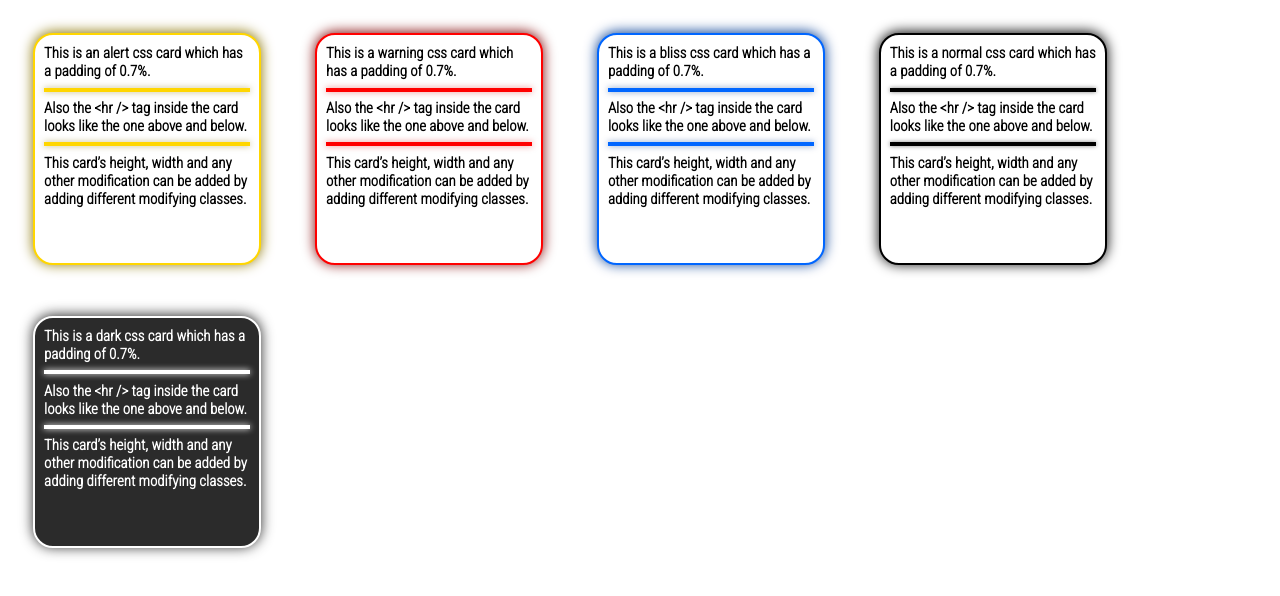
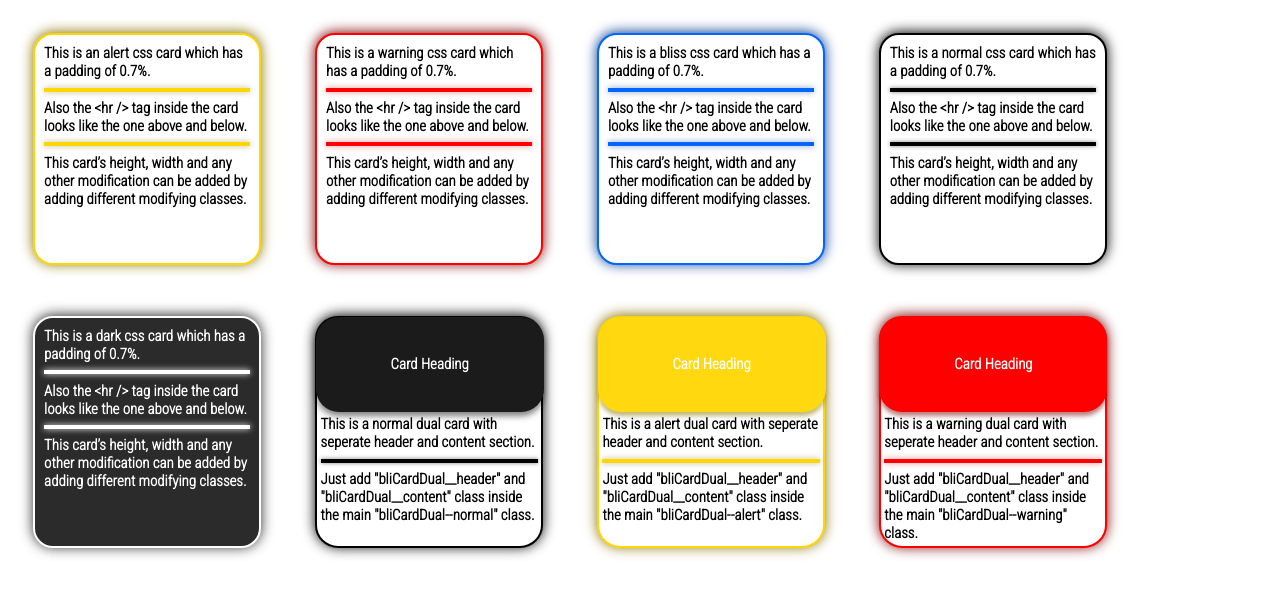
Before and after one commit to reel-pre/blirWe--css, a plain HTML site: page public/index.html in a window 1280 px wide. Drawn offline with Linux system fonts and the light colour scheme.

Commit message:
Dual card added

```diff
--- a/blirwe.main.css
+++ b/blirwe.main.css
@@ -100,3 +100,122 @@ height: 232px;
     border: 2px solid #FFFFFF;
     box-shadow: 0px 0px 6px #FFFFFF;
 }
+
+.bliCardDual--normal{
+    margin:2%;
+    display:inline-block;
+    vertical-align: middle;
+    padding: 0%;
+    width: 228px;
+    height: 232px;
+    background: #FFFFFF;
+    border: 2px solid #000000;
+    box-shadow: 0px -1px 13px #000000;
+    border-radius: 23px;
+}
+
+.bliCardDual--normal hr{
+    background-color:#000000 ;
+    border: 2px solid #000000;
+    box-shadow: 0px 0px 4px rgba(0, 0, 0, 0.5);
+}
+
+
+.bliCardDual--normal .bliCardDual__header{
+display: flex;
+align-items: center;
+justify-content: center;
+margin: -1px -1.5px;
+left: 0px;
+width: 228px;
+height: 95px;
+background: #1b1b1b;
+color: white;
+border-radius: 23px;
+box-shadow: 0px 4px 6px rgba(0, 0, 0, 0.5);
+}
+
+.bliCardDual--normal .bliCardDual__content{
+  margin: 2% 1.5%;
+}
+
+
+
+.bliCardDual--alert{
+    margin:2%;
+    display:inline-block;
+    vertical-align: middle;
+    padding: 0%;
+    width: 228px;
+    height: 232px;
+    background: #FFFFFF;
+    border: 2px solid #FFD600;
+    box-shadow: 0px -1px 13px #8A7400;
+    border-radius: 23px;
+}
+
+.bliCardDual--alert hr{
+    background-color:#FFD600 ;
+    border: 2px solid #FFD600;
+    box-shadow: 0px 0px 6px rgba(138, 116, 0, 0.5);
+}
+
+
+.bliCardDual--alert .bliCardDual__header{
+display: flex;
+align-items: center;
+justify-content: center;
+margin: -1px -1.5px;
+left: 0px;
+width: 228px;
+height: 95px;
+background: #FFD810;
+color: white;
+border-radius: 23px;
+box-shadow: 0px 4px 4px rgba(138, 116, 0, 0.5);
+}
+
+.bliCardDual--alert .bliCardDual__content{
+  margin: 2% 1.5%;
+}
+
+
+
+
+.bliCardDual--warning{
+    margin:2%;
+    display:inline-block;
+    vertical-align: middle;
+    padding: 0%;
+    width: 228px;
+    height: 232px;
+    background: #FFFFFF;
+    border: 2px solid #FF0000;
+    box-shadow: 0px -1px 13px #7E0000;
+    border-radius: 23px;
+}
+
+.bliCardDual--warning hr{
+    background-color:#FF0000;
+    border: 2px solid #FF0000;
+    box-shadow: 0px 0px 6px rgba(224, 21, 21, 0.5);
+}
+
+
+.bliCardDual--warning .bliCardDual__header{
+display: flex;
+align-items: center;
+justify-content: center;
+margin: -1px -1.5px;
+left: 0px;
+width: 228px;
+height: 95px;
+background: #FF0000;
+color: white;
+border-radius: 23px;
+box-shadow: 0px 4px 4px rgba(126, 0, 0, 0.5);
+}
+
+.bliCardDual--warning .bliCardDual__content{
+  margin: 2% 1.5%;
+}
--- a/public/blirwe.main.css
+++ b/public/blirwe.main.css
@@ -109,3 +109,124 @@ height: 232px;
     border: 2px solid #FFFFFF;
     box-shadow: 0px 0px 6px #FFFFFF;
 }
+
+
+
+.bliCardDual--normal{
+    margin:2%;
+    display:inline-block;
+    vertical-align: middle;
+    padding: 0%;
+    width: 228px;
+    height: 232px;
+    background: #FFFFFF;
+    border: 2px solid #000000;
+    box-shadow: 0px -1px 13px #000000;
+    border-radius: 23px;
+}
+
+.bliCardDual--normal hr{
+    background-color:#000000 ;
+    border: 2px solid #000000;
+    box-shadow: 0px 0px 4px rgba(0, 0, 0, 0.5);
+}
+
+
+.bliCardDual--normal .bliCardDual__header{
+display: flex;
+align-items: center;
+justify-content: center;
+margin: -1px -1.5px;
+left: 0px;
+width: 228px;
+height: 95px;
+background: #1b1b1b;
+color: white;
+border-radius: 23px;
+box-shadow: 0px 4px 6px rgba(0, 0, 0, 0.5);
+}
+
+.bliCardDual--normal .bliCardDual__content{
+  margin: 2% 1.5%;
+}
+
+
+
+.bliCardDual--alert{
+    margin:2%;
+    display:inline-block;
+    vertical-align: middle;
+    padding: 0%;
+    width: 228px;
+    height: 232px;
+    background: #FFFFFF;
+    border: 2px solid #FFD600;
+    box-shadow: 0px -1px 13px #8A7400;
+    border-radius: 23px;
+}
+
+.bliCardDual--alert hr{
+    background-color:#FFD600 ;
+    border: 2px solid #FFD600;
+    box-shadow: 0px 0px 6px rgba(138, 116, 0, 0.5);
+}
+
+
+.bliCardDual--alert .bliCardDual__header{
+display: flex;
+align-items: center;
+justify-content: center;
+margin: -1px -1.5px;
+left: 0px;
+width: 228px;
+height: 95px;
+background: #FFD810;
+color: white;
+border-radius: 23px;
+box-shadow: 0px 4px 4px rgba(138, 116, 0, 0.5);
+}
+
+.bliCardDual--alert .bliCardDual__content{
+  margin: 2% 1.5%;
+}
+
+
+
+
+.bliCardDual--warning{
+    margin:2%;
+    display:inline-block;
+    vertical-align: middle;
+    padding: 0%;
+    width: 228px;
+    height: 232px;
+    background: #FFFFFF;
+    border: 2px solid #FF0000;
+    box-shadow: 0px -1px 13px #7E0000;
+    border-radius: 23px;
+}
+
+.bliCardDual--warning hr{
+    background-color:#FF0000;
+    border: 2px solid #FF0000;
+    box-shadow: 0px 0px 6px rgba(224, 21, 21, 0.5);
+}
+
+
+.bliCardDual--warning .bliCardDual__header{
+display: flex;
+align-items: center;
+justify-content: center;
+margin: -1px -1.5px;
+left: 0px;
+width: 228px;
+height: 95px;
+background: #FF0000;
+color: white;
+border-radius: 23px;
+box-shadow: 0px 4px 4px rgba(126, 0, 0, 0.5);
+}
+
+.bliCardDual--warning .bliCardDual__content{
+  margin: 2% 1.5%;
+}
--- a/public/index.html
+++ b/public/index.html
@@ -88,7 +88,48 @@ This card’s height, width and any other modification can be added
 by adding different modifying classes.
 </div>
 
+<div class="bliCardDual--normal">
 
+    <div class="bliCardDual__header">
+        Card Heading
+    </div>
+
+    <div class="bliCardDual__content">
+   This is a normal dual card with seperate header and content section.<hr/>
+   Just add "bliCardDual__header"  and "bliCardDual__content" class inside the main "bliCardDual--normal" class.
+
+    </div>
+
+</div>
+
+<div class="bliCardDual--alert">
+
+    <div class="bliCardDual__header">
+        Card Heading
+    </div>
+
+    <div class="bliCardDual__content">
+   This is a alert dual card with seperate header and content section.<hr/>
+   Just add "bliCardDual__header"  and "bliCardDual__content" class inside the main "bliCardDual--alert" class.
+
+    </div>
+
+</div>
+
+
+<div class="bliCardDual--warning">
+
+    <div class="bliCardDual__header">
+        Card Heading
+    </div>
+
+    <div class="bliCardDual__content">
+   This is a warning dual card with seperate header and content section.<hr/>
+   Just add "bliCardDual__header"  and "bliCardDual__content" class inside the main "bliCardDual--warning" class.
+
+    </div>
+
+</div>
 
 </body>
 </html>
```
Also changed, not shown: images/Example3.png (added).
